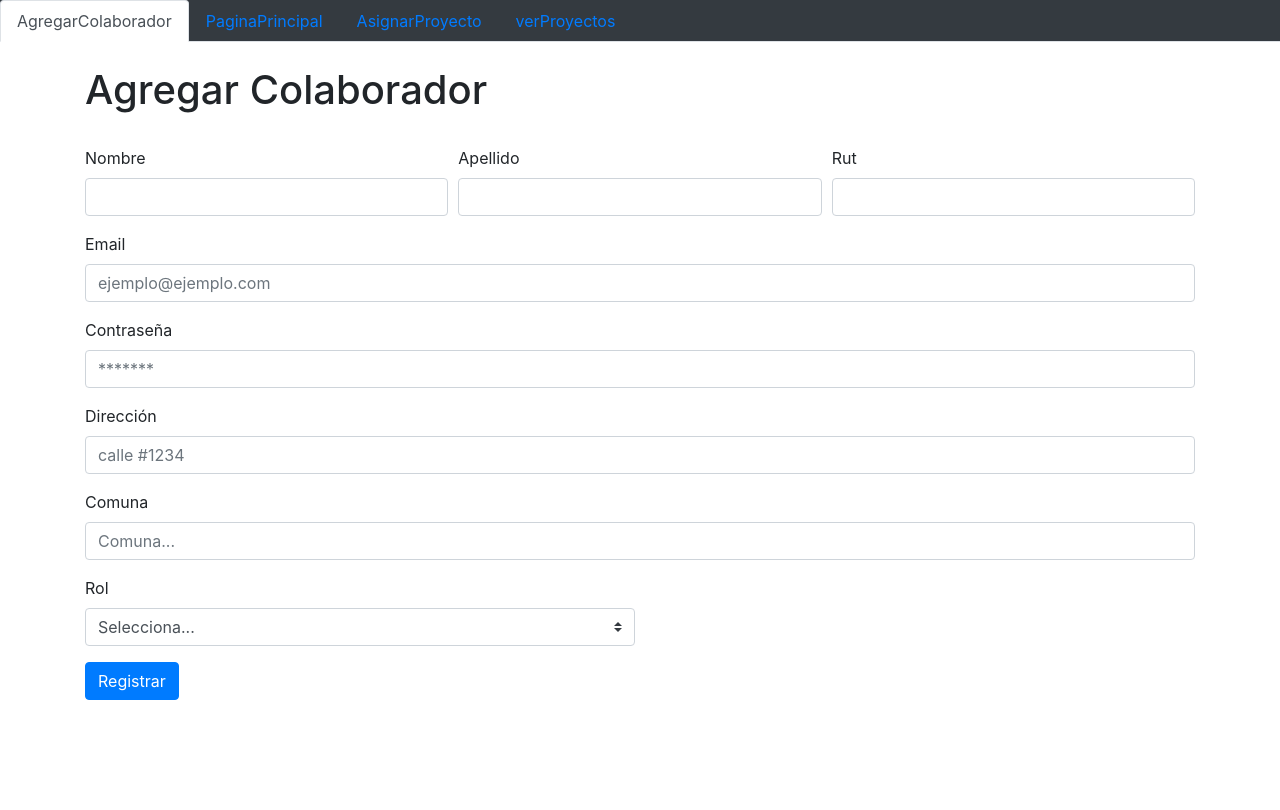
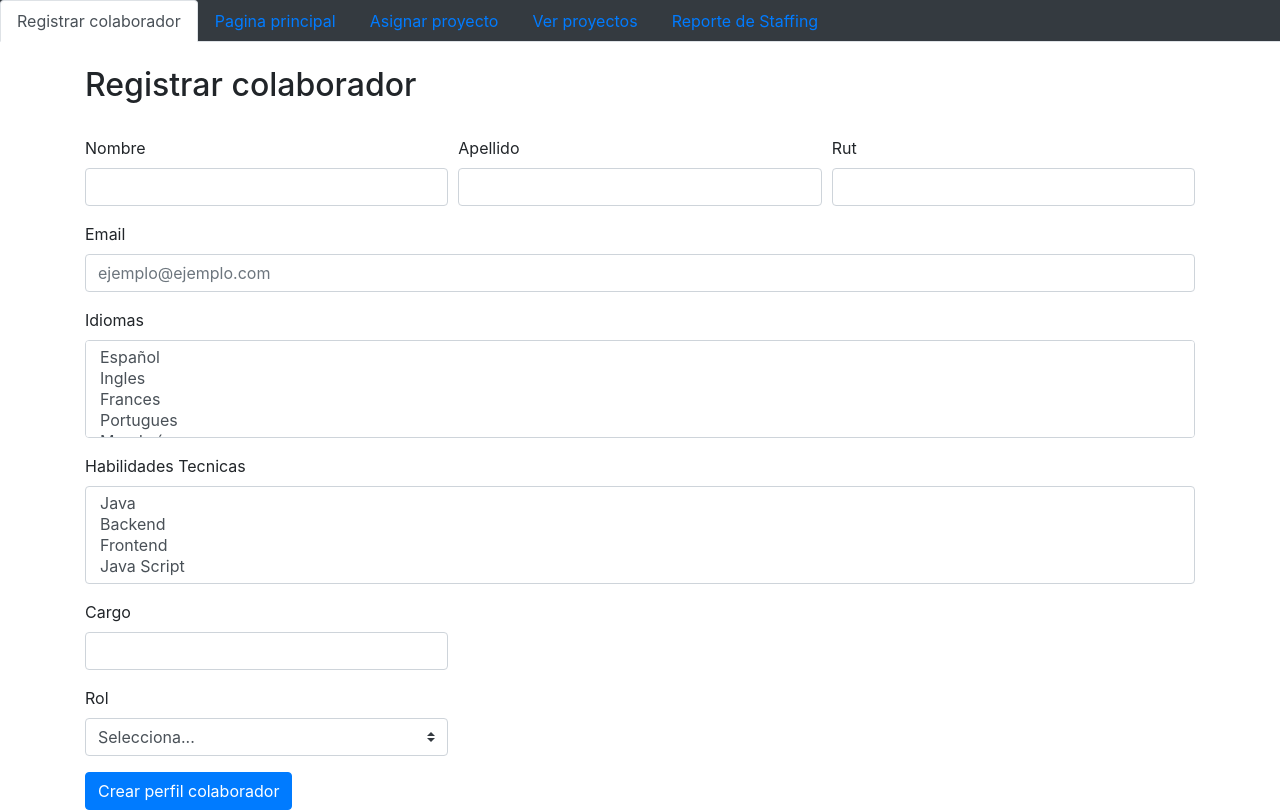
Before and after one commit to valentinaborquez/Staffing, an Angular app in the folder ProyectoStaffing/: page /agregarcolaborador in a window 1280 px wide. Built offline with nearby package versions, Linux system fonts and the light colour scheme.

Commit message:
actualizacion2 registro colaborador

```diff
--- a/ProyectoStaffing/src/app/components/agregar-colaborador/agregar-colaborador.component.html
+++ b/ProyectoStaffing/src/app/components/agregar-colaborador/agregar-colaborador.component.html
@@ -12,23 +12,27 @@
     <body>
     <ul class="nav nav-tabs bg-dark">
         <li class="nav-item">
-            <a class="nav-link active">AgregarColaborador</a>
+            <a class="nav-link active"> Registrar colaborador</a>
           </li>
         <li class="nav-item">
-          <a class="nav-link" href="/accesoadmin">PaginaPrincipal</a>
+          <a class="nav-link" href="/accesoadmin">Pagina principal</a>
         </li>
         <li class="nav-item">
-          <a class="nav-link" href="/asignarproyecto">AsignarProyecto</a>
+          <a class="nav-link" href="/asignarproyecto">Asignar proyecto</a>
         </li>
         <li class="nav-item">
-            <a class="nav-link" href="/verproyectos">verProyectos</a>
+            <a class="nav-link" href="/verproyectos">Ver proyectos</a>
+        </li>
+
+        <li class="nav-item">
+            <a class="nav-link" href="/reportestaffing">Reporte de Staffing</a>
         </li>
     </ul>
       <br>
 
     <div class="container">
 
-        <h1>Agregar Colaborador</h1>
+        <h2>Registrar colaborador</h2>
         <br>
         <form>
             <div class="form-row">
@@ -45,44 +49,61 @@
                 <input type="text" class="form-control" id="nombre">
               </div>
             </div>
+
             <div class="form-group">
                 <label for="correo">Email</label>
                 <input type="email" class="form-control" id="correo" placeholder="ejemplo@ejemplo.com">
             </div>
+
+
+
             <div class="form-group">
-                <label for="contraseña">Contraseña</label>
-                <input type="password" class="form-control" id="contrasena" placeholder="*******">
+                <label for="exampleFormControlSelect2">Idiomas</label>
+                <select multiple class="form-control" id="exampleFormControlSelect2">
+                  <option>Español</option>
+                  <option>Ingles</option>
+                  <option>Frances</option>
+                  <option>Portugues</option>
+                  <option>Mandarín</option>
+                </select>
             </div>
+
+
             <div class="form-group">
-              <label for="direccion">Dirección</label>
-              <input type="text" class="form-control" id="direccion" placeholder="calle #1234">
+                <label for="exampleFormControlSelect2">Habilidades Tecnicas</label>
+                <select multiple class="form-control" id="exampleFormControlSelect2">
+                  <option>Java</option>
+                  <option>Backend</option>
+                  <option>Frontend</option>
+                  <option>Java Script</option>
+                </select>
             </div>
-            <div class="form-group">
-              <label for="comuna">Comuna</label>
-              <input type="text" class="form-control" id="comuna" placeholder="Comuna...">
+
+
+            <div class="form-row">
+                <div class="form-group col-md-4">
+                  <label for="nombre">Cargo</label>
+                  <input type="text" class="form-control" id="nombre">
                 </div>
+
+            </div>
+
             <div class="form-row">
-                <div class="form-group col-md-6">
+                <div class="form-group col-md-4">
 
                         <label for="inlineFormCustomSelect">Rol</label>
                         <select class="custom-select mr-sm-2" id="inlineFormCustomSelect">
                           <option selected>Selecciona...</option>
-                          <option value="alumno">Alumno</option>
-                          <option value="profesor">Profesor</option>
+                          <option value="alumno">Colaborador</option>
+                          <option value="profesor">Administrador</option>
                         </select>
 
                 </div>
-                <div class="form-group col-md-4">
 
-                </div>
-                <div class="form-group col-md-2">
-
-              </div>
             </div>
 
 
-            <button type="submit" class="btn btn-primary">Registrar</button>
+            <button type="submit" class="btn btn-primary">Crear perfil colaborador</button>
         </form>
     </div>
-
     </body>
```
Lines whose indentation alone changed are shown as unchanged.
